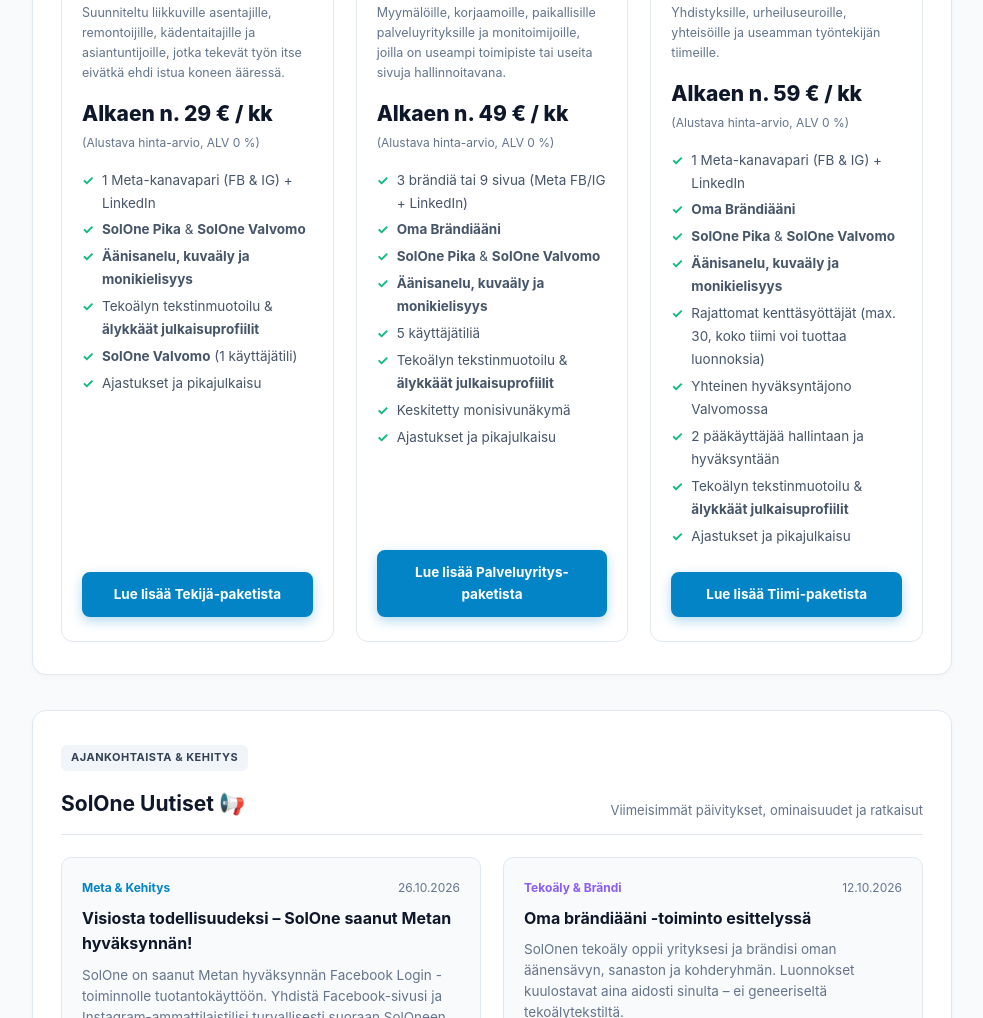
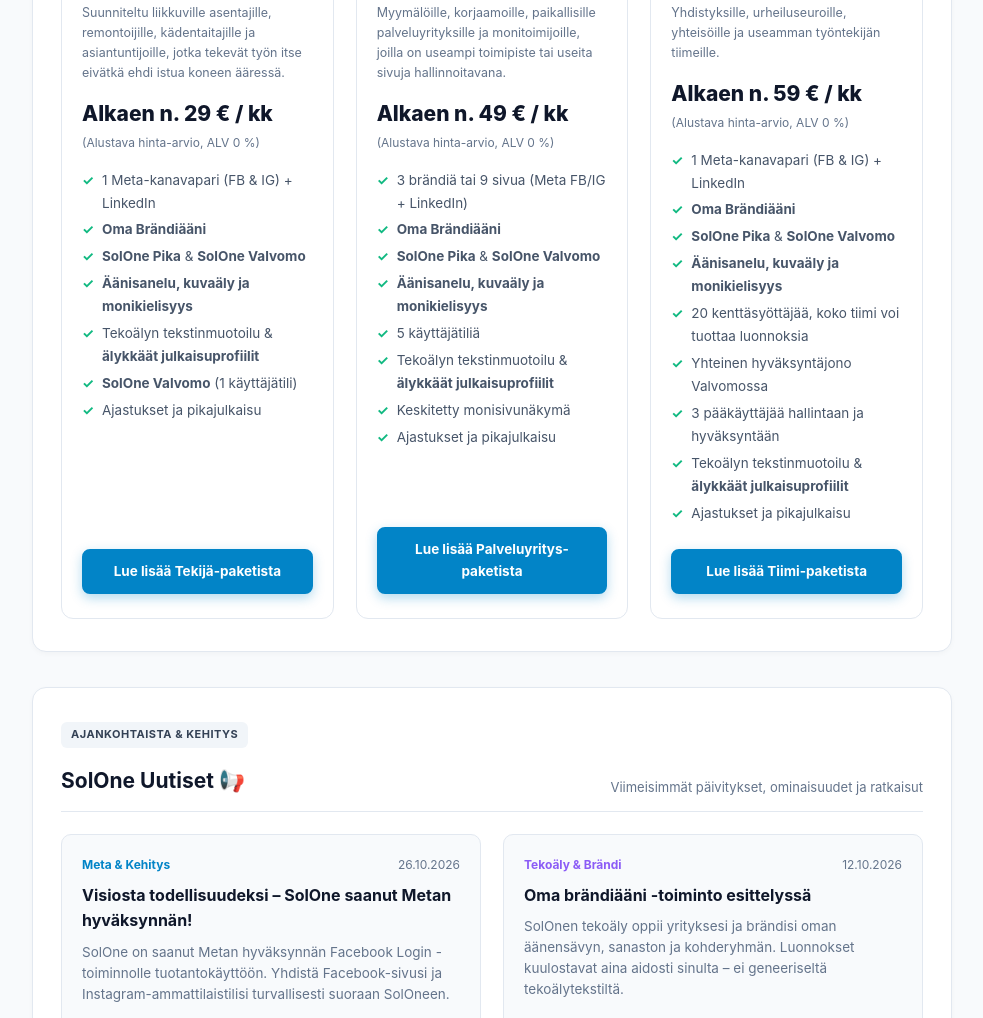
Before and after one commit to SolOneHR/SolOne-valvomo, a plain HTML site: page index.html in a window 1280 px wide. Shown: the part 3252-4270 px from the top of the page, without its empty margins (148-1131 px from the left). Drawn offline with Linux system fonts and the light colour scheme.

Commit message:
pirniä korjauksia teksteihin

```diff
--- a/index.html
+++ b/index.html
@@ -810,6 +810,7 @@
                         </div>
                         <ul class="ominaisuus-lista">
                             <li>1 Meta-kanavapari (FB & IG) + LinkedIn</li>
+                            <li><strong>Oma Brändiääni</strong></li>
                             <li><strong>SolOne Pika</strong> & <strong>SolOne Valvomo</strong></li>
                             <li><strong>Äänisanelu, kuvaäly ja monikielisyys</strong></li>
                             <li>Tekoälyn tekstinmuotoilu & <strong>älykkäät julkaisuprofiilit</strong></li>
@@ -865,9 +866,9 @@
                             <li><strong>Oma Brändiääni</strong></li>
                             <li><strong>SolOne Pika</strong> & <strong>SolOne Valvomo</strong></li>
                             <li><strong>Äänisanelu, kuvaäly ja monikielisyys</strong></li>
-                            <li>Rajattomat kenttäsyöttäjät (max. 30, koko tiimi voi tuottaa luonnoksia)</li>
+                            <li>20 kenttäsyöttäjää, koko tiimi voi tuottaa luonnoksia</li>
                             <li>Yhteinen hyväksyntäjono Valvomossa</li>
-                            <li>2 pääkäyttäjää hallintaan ja hyväksyntään</li>
+                            <li>3 pääkäyttäjää hallintaan ja hyväksyntään</li>
                             <li>Tekoälyn tekstinmuotoilu & <strong>älykkäät julkaisuprofiilit</strong></li>
                             <li>Ajastukset ja pikajulkaisu</li>
                         </ul>
```
Also changed, not shown: palvelupaketit.html (+5 -1 lines).
